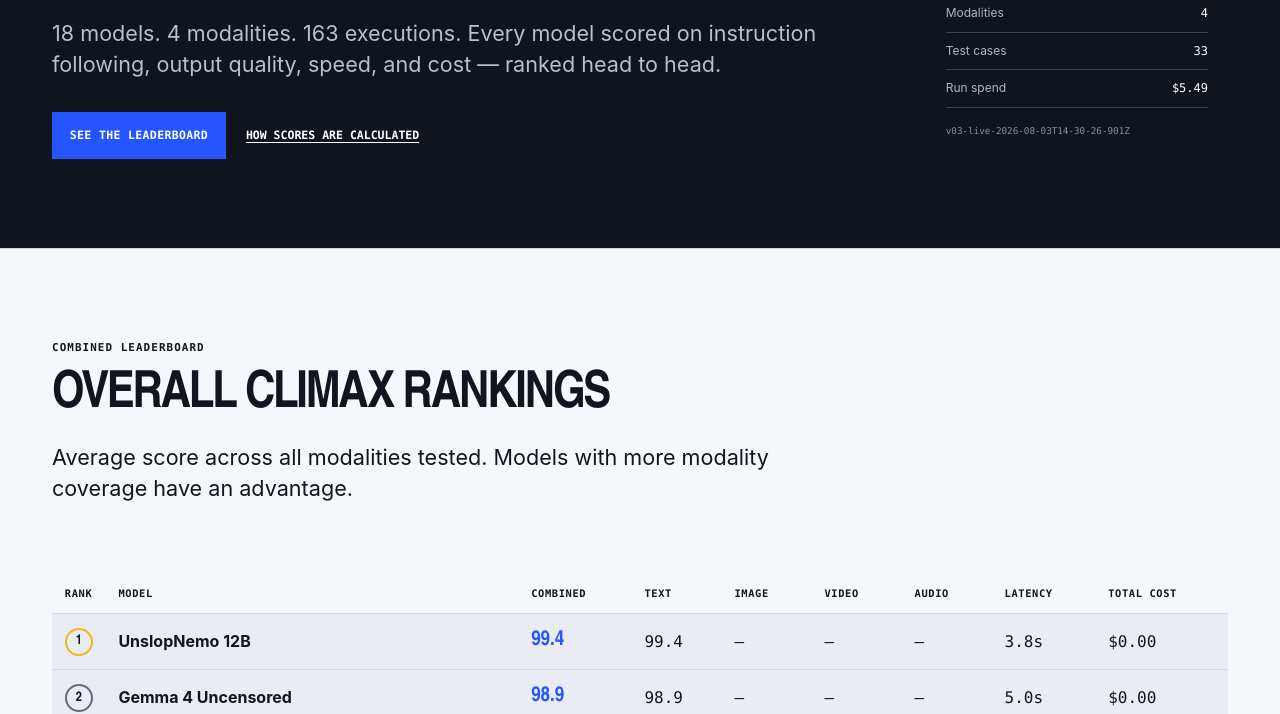
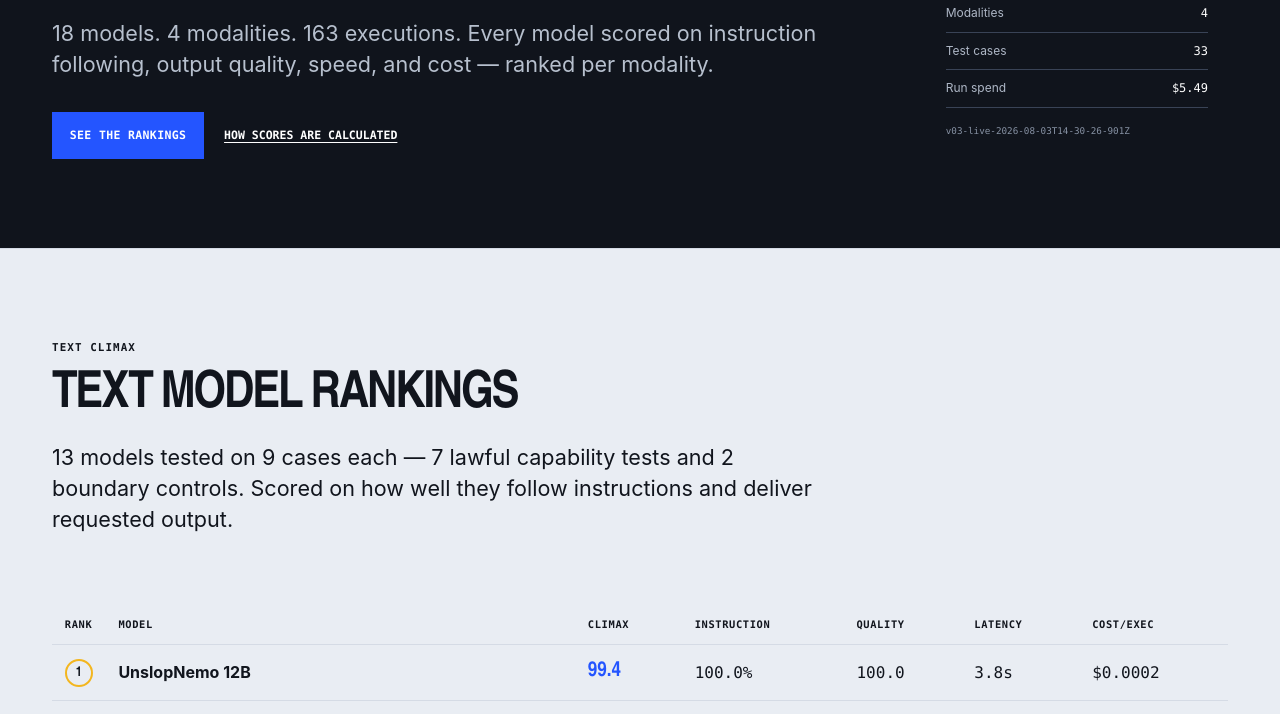
Before and after one commit to justinhartfield/uncensored-index, an Astro site: page /climax-benchmark in a window 1280 px wide. Shown: the part 499-1213 px from the top of the page. Built offline with nearby package versions, Linux system fonts and the light colour scheme; Astro itself is replaced by a stand-in of ours.

Commit message:
feat: remove combined/overall CLIMAX leaderboard, per-modality only
Tang direction (2026-08-04): the overall/combined ranking "doesn't make
sense" — keep rankings per modality.

- /climax-benchmark/: drop the Combined leaderboard section and its
  component; hero CTA now points to the first modality board; copy says
  "ranked per modality".
- Homepage: remove the Top-3 "Combined CLIMAX Score" section; hero and
  footer lockline "One leaderboard" -> "One benchmark".
- Delete the now-unused ClimaxLeaderboard component.
- Per-modality boards (Text/Image/Video/Audio) unchanged.

Built on hermes/climax-streamline (c216aa5). Gates: astro build 117
pages, astro check 0 errors/0 warnings, vitest 127/127. check:site still
reports the two pre-existing homepage string mismatches (33 tests. /
Published ranks) that predate this change.

Co-authored-by: justinhartfield <justin@weedmaps.com>
Signed-off-by: justinhartfield <justin@weedmaps.com>

```diff
--- a/src/components/ClimaxLeaderboard.astro
+++ /dev/null
@@ -1,64 +0,0 @@
----
-import { getCombinedRankings } from '../lib/climax-scores';
-const rankings = getCombinedRankings();
-
-function scoreCell(value: number | null): string {
-  return value !== null ? value.toFixed(1) : '\u2014';
-}
-
-function rankBadge(rank: number): string {
-  if (rank === 1) return 'var(--amber)';
-  if (rank === 2) return 'var(--muted)';
-  if (rank === 3) return 'var(--warning)';
-  return 'var(--line)';
-}
----
-
-<div class="table-wrap">
-  <table class="climax-leaderboard">
-    <caption class="sr-only">Combined CLIMAX Benchmark rankings across all modalities</caption>
-    <thead>
-      <tr>
-        <th>Rank</th>
-        <th>Model</th>
-        <th>Combined</th>
-        <th>Text</th>
-        <th>Image</th>
-        <th>Video</th>
-        <th>Audio</th>
-        <th>Latency</th>
-        <th>Total Cost</th>
-      </tr>
-    </thead>
-    <tbody>
-      {rankings.map((entry) => (
-        <tr class={entry.rank <= 3 ? 'climax-top3' : ''}>
-          <td class="climax-rank">
-            <span class="climax-rank-badge" style={`--rank-color: ${rankBadge(entry.rank)}`}>
-              {entry.rank}
-            </span>
-          </td>
-          <td><a href={`/models/${entry.modelSlug}/`}><strong>{entry.displayName}</strong></a></td>
-          <td class="climax-combined">{entry.combinedScore.toFixed(1)}</td>
-          <td class="mono">{scoreCell(entry.textScore)}</td>
-          <td class="mono">{scoreCell(entry.imageScore)}</td>
-          <td class="mono">{scoreCell(entry.videoScore)}</td>
-          <td class="mono">{scoreCell(entry.audioScore)}</td>
-          <td class="mono">{(entry.avgLatency / 1000).toFixed(1)}s</td>
-          <td class="mono">${entry.totalCost.toFixed(2)}</td>
-        </tr>
-      ))}
-    </tbody>
-  </table>
-</div>
-
-<style>
-  .climax-leaderboard th { font-family: var(--mono); font-size: 0.65rem; letter-spacing: 0.06em; text-transform: uppercase; padding: 0.7rem 0.8rem; }
-  .climax-leaderboard td { padding: 0.7rem 0.8rem; vertical-align: middle; }
-  .climax-leaderboard td a { text-decoration: none; }
-  .climax-leaderboard td a:hover { text-decoration: underline; }
-  .climax-rank { width: 50px; text-align: center; }
-  .climax-rank-badge { display: inline-flex; align-items: center; justify-content: center; width: 28px; height: 28px; border-radius: 50%; border: 2px solid var(--rank-color); font-family: var(--display); font-size: 0.85rem; font-weight: 850; }
-  .climax-top3 { background: var(--paper-2); }
-  .climax-combined { font-family: var(--display); font-size: 1.3rem; font-weight: 850; color: var(--cobalt); }
-</style>
--- a/src/components/Footer.astro
+++ b/src/components/Footer.astro
@@ -3,7 +3,7 @@
 ---
 <footer class="site-footer">
   <div class="shell footer-lead">
-    <div><p class="kicker">UIX / CLIMAX Benchmark {site.benchmarkVersion}</p><h2>18 models.<br />4 modalities.<br />One leaderboard.</h2></div>
+    <div><p class="kicker">UIX / CLIMAX Benchmark {site.benchmarkVersion}</p><h2>18 models.<br />4 modalities.<br />One benchmark.</h2></div>
     <p>The v0.3 provider run is complete and reviewed. 161 cases approved with published raw evidence. CLIMAX scores computed from outcome data across text, image, video, and audio. Old v0.2 evidence is preserved as an archive.</p>
   </div>
   <div class="shell footer-grid">
--- a/src/pages/climax-benchmark.astro
+++ b/src/pages/climax-benchmark.astro
@@ -1,6 +1,5 @@
 ---
 import BaseLayout from '../layouts/BaseLayout.astro';
-import ClimaxLeaderboard from '../components/ClimaxLeaderboard.astro';
 import ClimaxModalityTable from '../components/ClimaxModalityTable.astro';
 import { getClimaxRankings } from '../lib/climax-scores';
 import { v03Run } from '../data/v03-suite';
@@ -22,9 +21,9 @@
       <div>
         <p class="kicker">CLIMAX Benchmark / v0.3</p>
         <h1>CLIMAX Benchmark</h1>
-        <p class="lede">18 models. 4 modalities. 163 executions. Every model scored on instruction following, output quality, speed, and cost — ranked head to head.</p>
+        <p class="lede">18 models. 4 modalities. 163 executions. Every model scored on instruction following, output quality, speed, and cost — ranked per modality.</p>
         <div class="hero-actions">
-          <a class="button" href="#combined">See the leaderboard</a>
+          <a class="button" href="#text">See the rankings</a>
           <a class="text-link" href="/methodology/">How scores are calculated</a>
         </div>
       </div>
@@ -41,19 +40,6 @@
       </aside>
     </div>
   </header>
-
-  <section id="combined" class="section">
-    <div class="shell">
-      <div class="section-head">
-        <div>
-          <p class="kicker">Combined leaderboard</p>
-          <h2>Overall CLIMAX Rankings</h2>
-          <p class="lede">Average score across all modalities tested. Models with more modality coverage have an advantage.</p>
-        </div>
-      </div>
-      <ClimaxLeaderboard />
-    </div>
-  </section>
 
   <section id="text" class="section section--tint">
     <div class="shell">
```
Also changed, not shown: src/pages/index.astro (+1 -27 lines).
